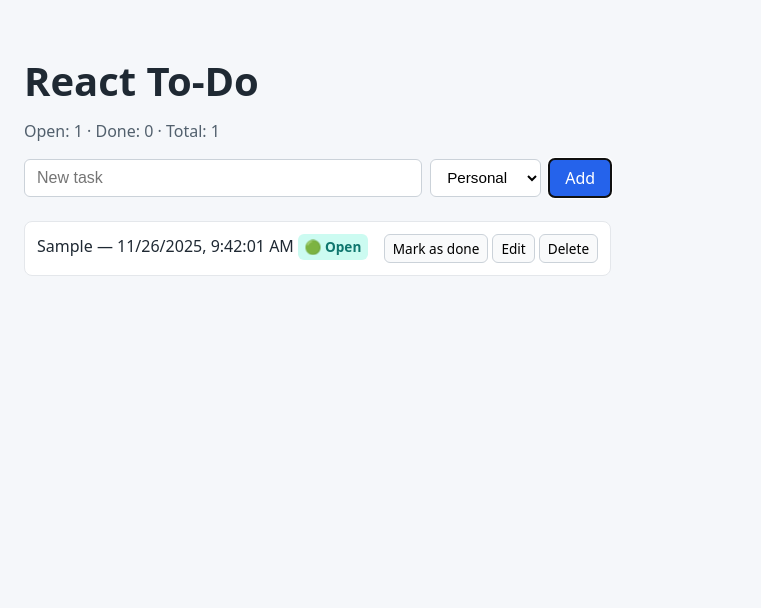
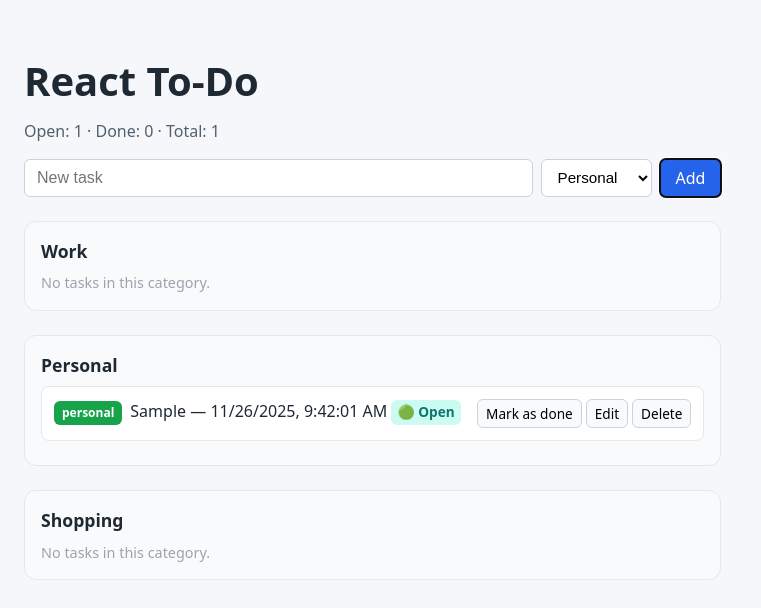
Before and after one commit to NatalyBova111/M6_React-To-Do-Application, a React (Vite) app: page / in a window 1280 px wide. Both pictures are taken after typing "Sample" into the empty fields and a click on the button "Add". Shown: the top 608 px of the page, without its empty margins (0-761 px from the left). Built offline with nearby package versions, Linux system fonts and the light colour scheme.

Commit message:
feat: group todos by category blocks

```diff
--- a/src/App.css
+++ b/src/App.css
@@ -145,3 +145,49 @@ ul {
   color: #b91c1c;
   background-color: #fee2e2;
 }
+.todo-category-badge {
+  display: inline-block;
+  padding: 0.2rem 0.5rem;
+  border-radius: 0.375rem;
+  font-size: 0.75rem;
+  font-weight: 600;
+  margin-right: 0.5rem;
+  color: white;
+}
+
+.todo-category-work {
+  background-color: #2563eb; /* blue */
+}
+
+.todo-category-personal {
+  background-color: #16a34a; /* green */
+}
+
+.todo-category-shopping {
+  background-color: #ea580c; /* orange */
+}
+.todo-groups {
+  display: flex;
+  flex-direction: column;
+  gap: 1.5rem;
+  margin-top: 1.5rem;
+}
+
+.todo-group {
+  padding: 1rem;
+  border-radius: 0.75rem;
+  background-color: #f9fafb;
+  border: 1px solid #e5e7eb;
+}
+
+.todo-group__title {
+  margin: 0 0 0.5rem 0;
+  font-size: 1.1rem;
+  font-weight: 600;
+}
+
+.todo-group__empty {
+  margin: 0;
+  font-size: 0.9rem;
+  color: #9ca3af;
+}
--- a/src/components/TodoItem.tsx
+++ b/src/components/TodoItem.tsx
@@ -43,7 +43,24 @@ export const TodoItem: React.FC<TodoItemProps> = ({
   return (
     <li className={itemClassName}>
       <div>
+
+
+
  <span>
+  {/* Category badge */}
+  <span
+    className={
+      "todo-category-badge " +
+      (todo.category === "work"
+        ? "todo-category-work"
+        : todo.category === "personal"
+        ? "todo-category-personal"
+        : "todo-category-shopping")
+    }
+  >
+    {todo.category}
+  </span>
+
   {isEditing ? (
     <input
       type="text"
@@ -54,6 +71,7 @@ export const TodoItem: React.FC<TodoItemProps> = ({
     todo.description
   )}{" "}
   <span aria-label="Created at">— {createdAtLabel}</span>{" "}
+
   {/* Status badge */}
   {todo.isUrgent ? (
     <span className="status-badge status-urgent">🔥 Urgent</span>
@@ -63,6 +81,11 @@ export const TodoItem: React.FC<TodoItemProps> = ({
     <span className="status-badge status-open">🟢 Open</span>
   )}
 </span>
+
+
+
+
+
       </div>
 
       <div>
--- a/src/components/TodoList.tsx
+++ b/src/components/TodoList.tsx
@@ -1,4 +1,4 @@
-import type { Todo } from "../types/todo";
+import type { Todo, TodoCategory } from "../types/todo";
 import { TodoItem } from "./TodoItem";
 
 interface TodoListProps {
@@ -7,6 +7,14 @@ interface TodoListProps {
   onDelete: (id: string) => void;
   onUpdateDescription: (id: string, newDescription: string) => void;
 }
+
+// Category keys and display labels.
+const CATEGORY_CONFIG: { key: TodoCategory; label: string }[] = [
+  { key: "work", label: "Work" },
+  { key: "personal", label: "Personal" },
+  { key: "shopping", label: "Shopping" },
+];
+
 
 export const TodoList: React.FC<TodoListProps> = ({
   todos,
@@ -19,8 +27,19 @@ export const TodoList: React.FC<TodoListProps> = ({
   }
 
   return (
-    <ul>
-      {todos.map((todo) => (
+    <div className="todo-groups" aria-label="Todos by category" aria-live="polite">
+      {CATEGORY_CONFIG.map(({ key, label }) => {
+        const todosInCategory = todos.filter((todo) => todo.category === key);
+
+        return (
+          <section key={key} className="todo-group">
+            <h2 className="todo-group__title">{label}</h2>
+
+            {todosInCategory.length === 0 ? (
+              <p className="todo-group__empty">No tasks in this category.</p>
+            ) : (
+              <ul aria-label={`${label} tasks`}>
+                {todosInCategory.map((todo) => (
                   <TodoItem
                     key={todo.id}
                     todo={todo}
@@ -30,5 +49,10 @@ export const TodoList: React.FC<TodoListProps> = ({
                   />
                 ))}
               </ul>
+            )}
+          </section>
+        );
+      })}
+    </div>
   );
 };
```
Lines whose indentation alone changed are shown as unchanged.
